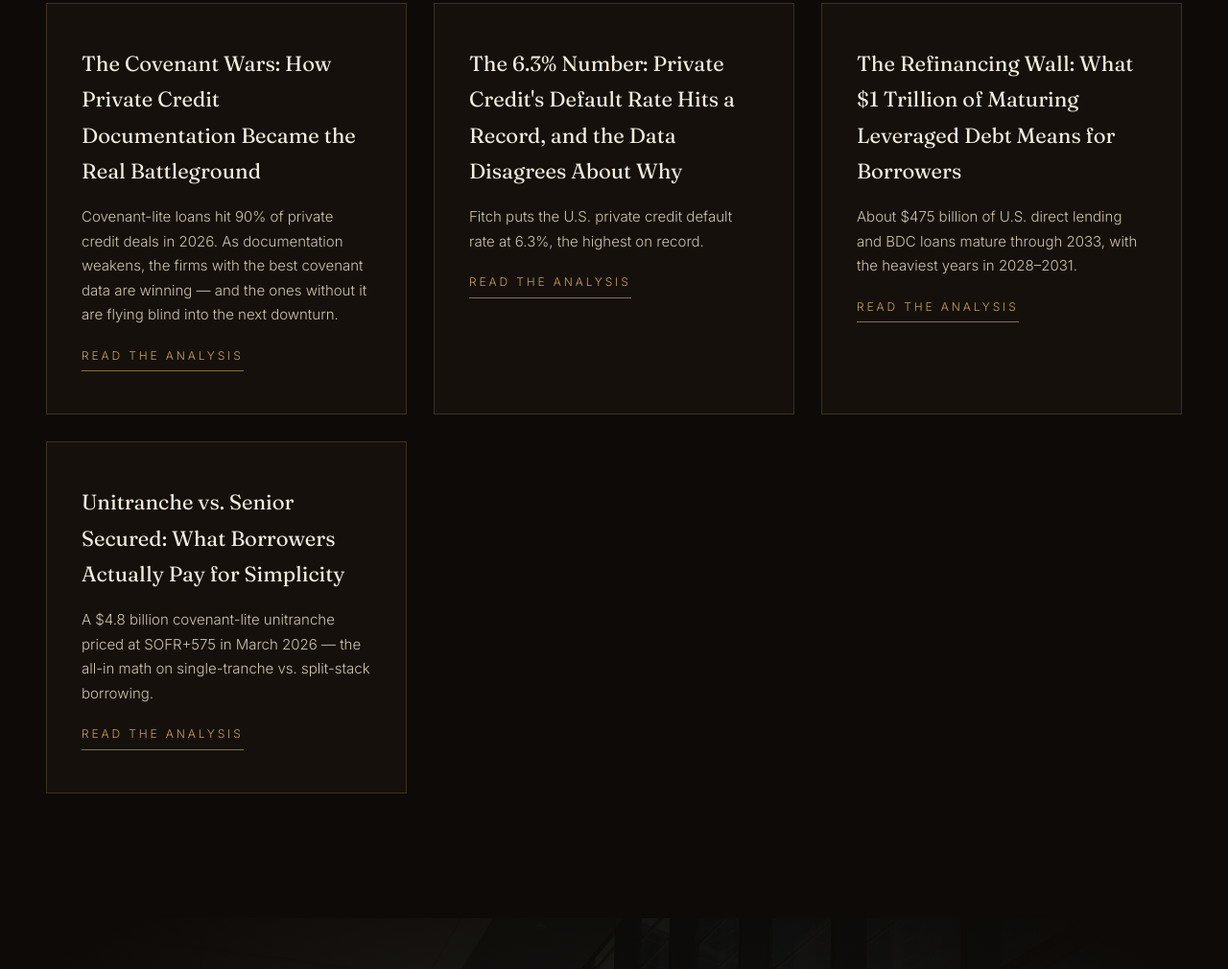
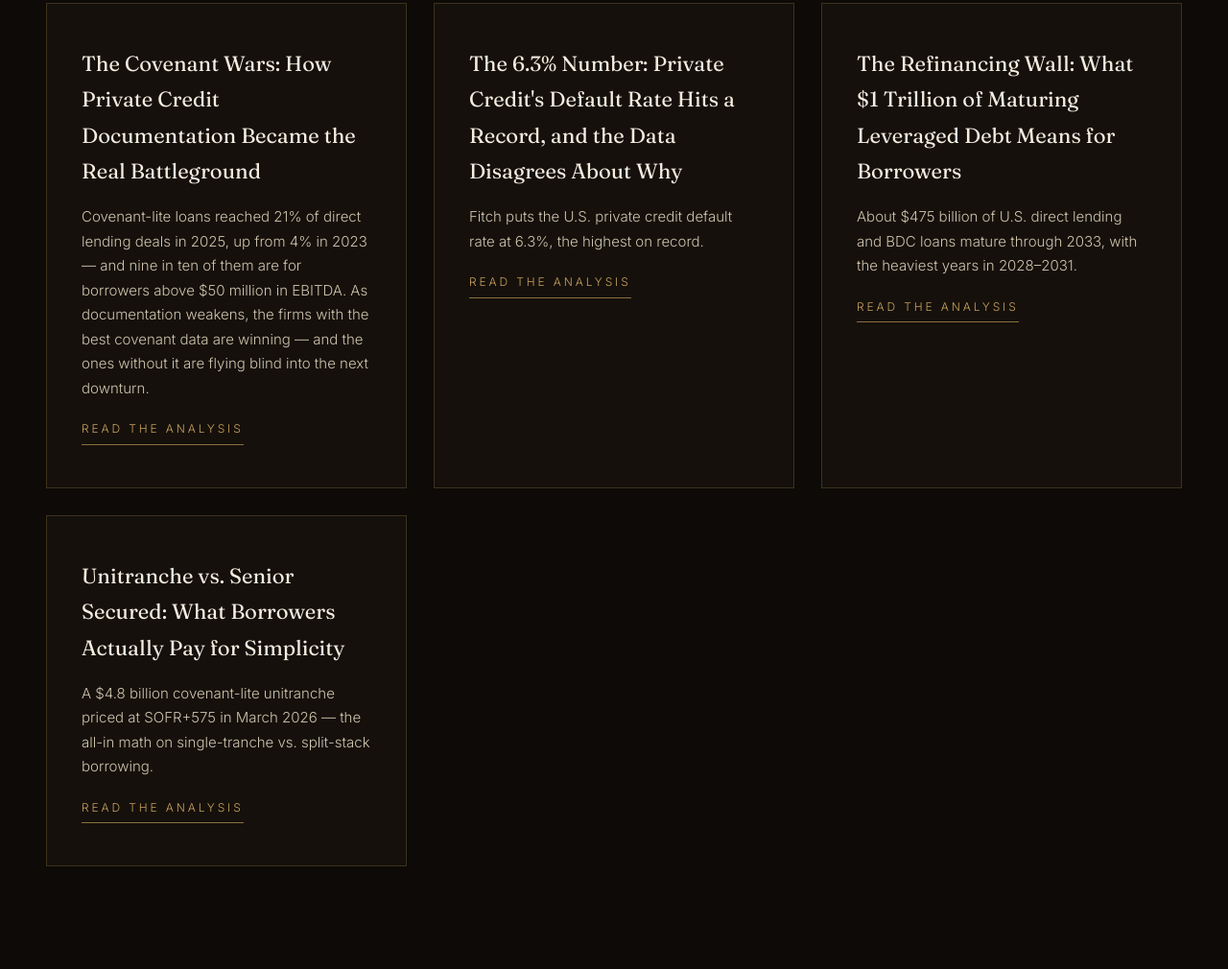
Before and after one commit to primedomaincapital/privatedebtdata, a plain HTML site: page index.html in a window 1280 px wide. Shown: the part 4698-5708 px from the top of the page at 96% size. Drawn offline with Linux system fonts and the light colour scheme.

Commit message:
Fix stale 90% covenant-lite figure on homepage card (Proskauer 2026)

```diff
--- a/index.html
+++ b/index.html
@@ -128,7 +128,7 @@ footer a{color:var(--brass);text-decoration:none}
     <div class="buyer reveal"><h3>Private Credit Market Size 2026: How Big Is Direct Lending Really?</h3><p>One committee saw $1.5 trillion; another saw $3.5 trillion. Both were right — by their own definitions. Why the estimates disagree, and where the growth actually comes from.</p><a class="read" href="insights/article1.html">Read the analysis</a></div>
     <div class="buyer reveal"><h3>Direct Lending vs. Syndicated Loans: Where Institutional Capital Is Moving</h3><p>Yanne Capital’s October 2026 research found private credit pricing 275 basis points inside syndicated bank debt — a decade of leveraged-finance hierarchy, reversed in a single chart.</p><a class="read" href="insights/article2.html">Read the analysis</a></div>
     <div class="buyer reveal"><h3>Private Debt Data Gaps: What LPs Can’t See (and Why It Matters)</h3><p>MSCI found three direct-lending funds with stand-alone risk varying by more than a factor of three — invisible to LPs, because managers won’t disclose borrower-level data.</p><a class="read" href="insights/article3.html">Read the analysis</a></div>
-  <div class="buyer reveal"><h3>The Covenant Wars: How Private Credit Documentation Became the Real Battleground</h3><p>Covenant-lite loans hit 90% of private credit deals in 2026. As documentation weakens, the firms with the best covenant data are winning — and the ones without it are flying blind into the next downturn.</p><a class="read" href="insights/article4.html">Read the analysis</a></div>
+  <div class="buyer reveal"><h3>The Covenant Wars: How Private Credit Documentation Became the Real Battleground</h3><p>Covenant-lite loans reached 21% of direct lending deals in 2025, up from 4% in 2023 — and nine in ten of them are for borrowers above $50 million in EBITDA. As documentation weakens, the firms with the best covenant data are winning — and the ones without it are flying blind into the next downturn.</p><a class="read" href="insights/article4.html">Read the analysis</a></div>
       <div class="buyer reveal"><h3>The 6.3% Number: Private Credit's Default Rate Hits a Record, and the Data Disagrees About Why</h3><p>Fitch puts the U.S. private credit default rate at 6.3%, the highest on record.</p><a class="read" href="insights/article5.html">Read the analysis</a></div>
       <div class="buyer reveal"><h3>The Refinancing Wall: What $1 Trillion of Maturing Leveraged Debt Means for Borrowers</h3><p>About $475 billion of U.S. direct lending and BDC loans mature through 2033, with the heaviest years in 2028–2031.</p><a class="read" href="insights/article6.html">Read the analysis</a></div>
       <div class="buyer reveal"><h3>Unitranche vs. Senior Secured: What Borrowers Actually Pay for Simplicity</h3><p>A $4.8 billion covenant-lite unitranche priced at SOFR+575 in March 2026 — the all-in math on single-tranche vs. split-stack borrowing.</p><a class="read" href="insights/article7.html">Read the analysis</a></div>
```
